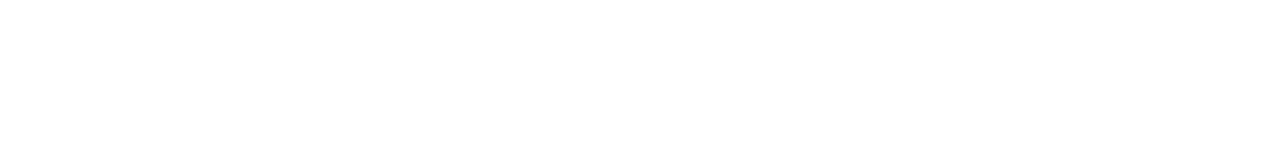
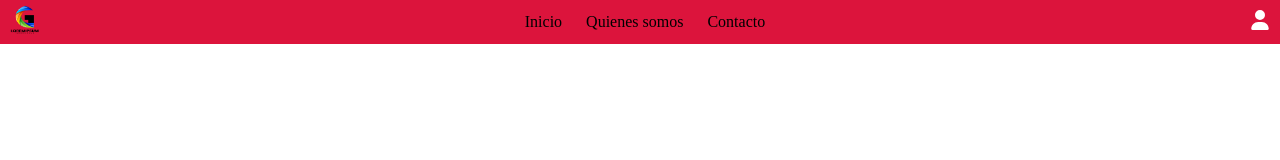
Before and after one commit to Kilerwin/AD-07-El-sitio-del-blog-Grupo-1, a plain HTML site: page nav.html in a window 1280 px wide. Drawn offline with Linux system fonts and the light colour scheme.

Commit message:
Creacion nav aplicativo

```diff
--- a/nav.html
+++ b/nav.html
@@ -9,13 +9,25 @@
 <body>
   <div className="container">
     <header>
-
+      <nav>
+        <section>
+          <figure>
+            <img src="img/Logo.png" alt="Logo Blog" class="logo">
+          </figure>
+        </section>
+        <section>
+          <a href="index.html" class="link">Inicio</a>
+          <a href="quienes_somos.html" class="link">Quienes somos</a>
+          <a href="contactanos.html" class="link">Contacto</a>
+        </section>
+        <section>
+          <svg class="icon-user" xmlns="http://www.w3.org/2000/svg" viewBox="0 0 448 512"><!--!Font Awesome Free 6.7.2 by @fontawesome - https://fontawesome.com License - https://fontawesome.com/license/free Copyright 2025 Fonticons, Inc.--><path d="M224 256A128 128 0 1 0 224 0a128 128 0 1 0 0 256zm-45.7 48C79.8 304 0 383.8 0 482.3C0 498.7 13.3 512 29.7 512l388.6 0c16.4 0 29.7-13.3 29.7-29.7C448 383.8 368.2 304 269.7 304l-91.4 0z"/></svg>
+        </section>
+      </nav>
     </header>
     <main>
-
     </main>
     <footer>
-
     </footer>
   </div>
 </body>
--- a/style_nav.css
+++ b/style_nav.css
@@ -1,6 +1,61 @@
+body{
+  margin: 0;
+  padding: 0;
+}
+
 .container {
   display: grid;
   min-height: 100dvh;
   grid-template-rows:
     auto 1fr auto;
 }
+
+nav {
+  width: 100vw;
+  display: flex;
+  position: fixed;
+  top: 0;
+  left: 0;
+  justify-content: space-between;
+  align-items: center;
+  background-color: crimson;
+  padding: 5px 10px;
+  z-index: 1000;
+}
+
+nav section figure {
+  margin: 0;
+  padding: 0;
+}
+
+.logo{
+  width: 30px;
+  height: 30px;
+}
+
+.icon-user {
+  width: 20px;
+  height: 20px;
+  fill: white;
+  cursor: pointer;
+  margin-right: 20px;
+}
+
+.icon-user:hover {
+  fill: rgb(94, 94, 94);
+}
+
+.link {
+  text-decoration: none;
+  color: black;
+  margin: 0 10px;
+}
+
+.link:hover{
+  text-decoration: none;
+  color: rgb(94, 94, 94);
+}
+
+main {
+  margin-top: 44.11px;
+}
```
Also changed, not shown: img/Logo.png (added).
